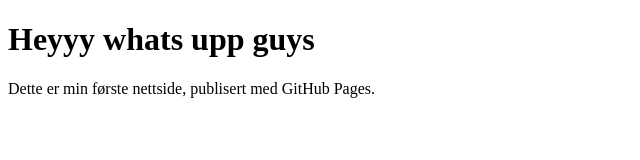
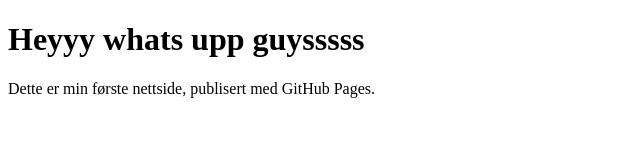
Before and after one commit to annenorenes/annenorenes.github.io, a plain HTML site: page index.html in a window 1280 px wide. Shown: the full height of the page, 0-640 px from the left. Drawn offline with Linux system fonts and the light colour scheme.

Commit message:
Update index.html

```diff
--- a/index.html
+++ b/index.html
@@ -6,7 +6,7 @@
         <title>Min Første Nettside</title>
 </head>
 <body>
-        <h1>Heyyy whats upp guys</h1>
+        <h1>Heyyy whats upp guysssss</h1>
         <p>Dette er min første nettside, publisert med GitHub Pages.</p>
 </body>
 </html>
```
